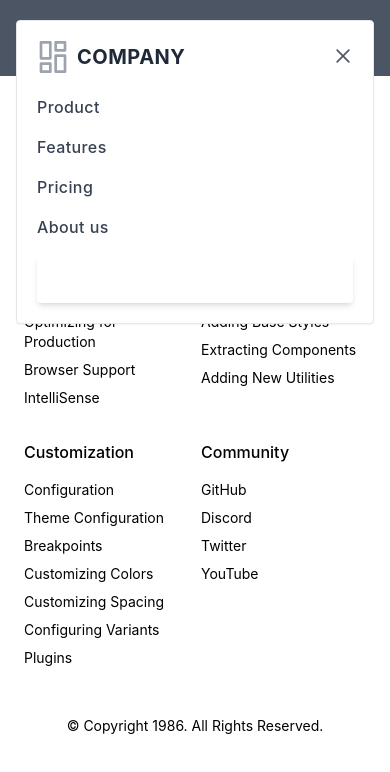
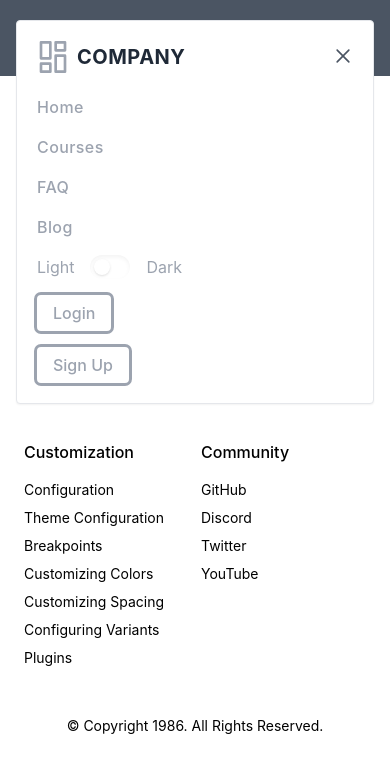
Before and after one commit to yusuf-khan-swd/invest-in-knowledge-client, a React (Create React App) app: page / in a window 390 px wide. Both pictures are taken after a click on the button "Open Menu". Shown: the top 772 px of the page. Built offline with nearby package versions, Linux system fonts and the light colour scheme; no server answers.

Commit message:
added nav to menu

```diff
--- a/src/Pages/Shared/Header/Header.js
+++ b/src/Pages/Shared/Header/Header.js
@@ -223,55 +223,102 @@ const Header = () => {
                     <nav>
                       <ul className="space-y-4">
                         <li>
-                          <a
-                            href="/"
-                            aria-label="Our product"
-                            title="Our product"
-                            className="font-medium tracking-wide text-gray-700 transition-colors duration-200 hover:text-deep-white"
+                          <Link
+                            to="/home"
+                            aria-label="Our home"
+                            title="Our home"
+                            className="font-medium tracking-wide transition-colors duration-200 hover:text-white"
                           >
-                            Product
-                          </a>
+                            Home
+                          </Link>
                         </li>
                         <li>
-                          <a
-                            href="/"
-                            aria-label="Our product"
-                            title="Our product"
-                            className="font-medium tracking-wide text-gray-700 transition-colors duration-200 hover:text-deep-white"
+                          <Link
+                            to="/courses"
+                            aria-label="Our courses"
+                            title="Our courses"
+                            className="font-medium tracking-wide transition-colors duration-200 hover:text-white"
                           >
-                            Features
-                          </a>
+                            Courses
+                          </Link>
                         </li>
                         <li>
-                          <a
-                            href="/"
-                            aria-label="Product pricing"
-                            title="Product pricing"
-                            className="font-medium tracking-wide text-gray-700 transition-colors duration-200 hover:text-deep-white"
+                          <Link
+                            to="/faq"
+                            aria-label="faq"
+                            title="Frequently asked question"
+                            className="font-medium tracking-wide transition-colors duration-200 hover:text-white"
                           >
-                            Pricing
-                          </a>
+                            FAQ
+                          </Link>
                         </li>
                         <li>
-                          <a
-                            href="/"
-                            aria-label="About us"
-                            title="About us"
-                            className="font-medium tracking-wide text-gray-700 transition-colors duration-200 hover:text-deep-white"
+                          <Link
+                            to="/blog"
+                            aria-label="blog"
+                            title="Blog"
+                            className="font-medium tracking-wide transition-colors duration-200 hover:text-white"
                           >
-                            About us
-                          </a>
+                            Blog
+                          </Link>
                         </li>
                         <li>
-                          <a
-                            href="/"
-                            className="inline-flex items-center justify-center w-full h-12 px-6 font-medium tracking-wide text-white transition duration-200 rounded shadow-md bg-deep-purple-accent-400 hover:bg-deep-purple-accent-700 focus:shadow-outline focus:outline-none"
-                            aria-label="Sign up"
-                            title="Sign up"
-                          >
-                            Sign up
-                          </a>
+                          <label htmlFor="Toggle1" className="inline-flex items-center space-x-4 cursor-pointer dark:text-gray-400">
+                            <span>Light</span>
+                            <span className="relative">
+                              <input id="Toggle1" type="checkbox" className="hidden peer" />
+                              <div className="w-10 h-6 rounded-full shadow-inner dark:bg-gray-400 peer-checked:dark:bg-violet-400"></div>
+                              <div className="absolute inset-y-0 left-0 w-4 h-4 m-1 rounded-full shadow peer-checked:right-0 peer-checked:left-auto dark:bg-gray-800"></div>
+                            </span>
+                            <span>Dark</span>
+                          </label>
                         </li>
+                        {
+                          user?.uid ?
+                            <>
+                              <li>
+                                {
+                                  user?.photoURL ?
+                                    <img alt="" src={user?.photoURL} title={user?.displayName} className="object-cover cursor-pointer w-12 h-12 rounded-full shadow dark:bg-gray-500" />
+                                    :
+                                    <FaUserAlt title={user?.displayName} className='text-xl cursor-pointer'></FaUserAlt>
+                                }
+                              </li>
+                              <li>
+                                <button
+                                  onClick={handleLogOut}
+                                  className="inline-flex items-center justify-center h-9 py px-4 outline font-medium transition-colors duration-200 rounded hover:text-gray-300"
+                                  aria-label="Sign up"
+                                  title="Sign up"
+                                >
+                                  Log Out
+                                </button>
+                              </li>
+                            </>
+                            :
+                            <>
+                              <li>
+                                <Link
+                                  to="/login"
+                                  className="inline-flex items-center justify-center h-9 py px-4 outline font-medium transition-colors duration-200 rounded hover:text-gray-300"
+                                  aria-label="Sign up"
+                                  title="Sign up"
+                                >
+                                  Login
+                                </Link>
+                              </li>
+                              <li>
+                                <Link
+                                  to="/register"
+                                  className="inline-flex items-center justify-center h-9 py px-4 outline font-medium transition-colors duration-200 rounded hover:text-gray-300"
+                                  aria-label="Sign up"
+                                  title="Sign up"
+                                >
+                                  Sign Up
+                                </Link>
+                              </li>
+                            </>
+                        }
                       </ul>
                     </nav>
                   </div>
```
